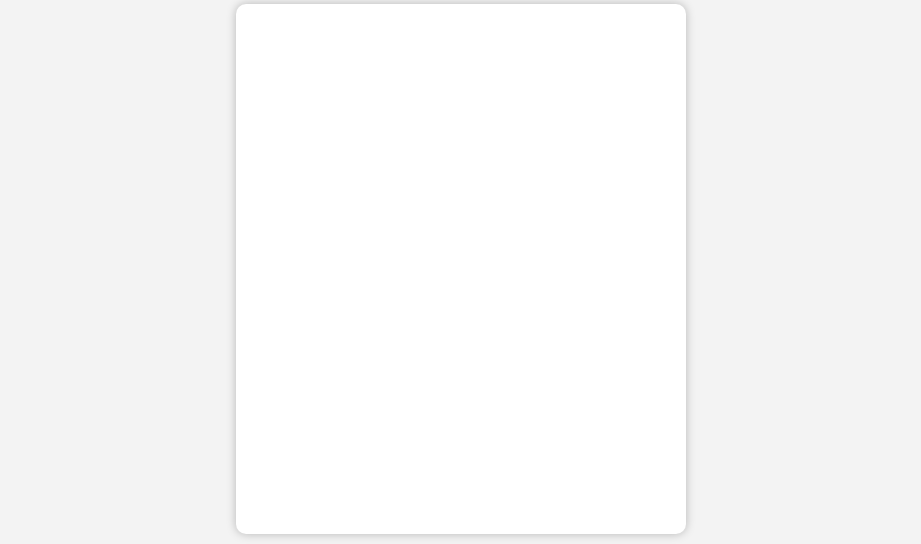
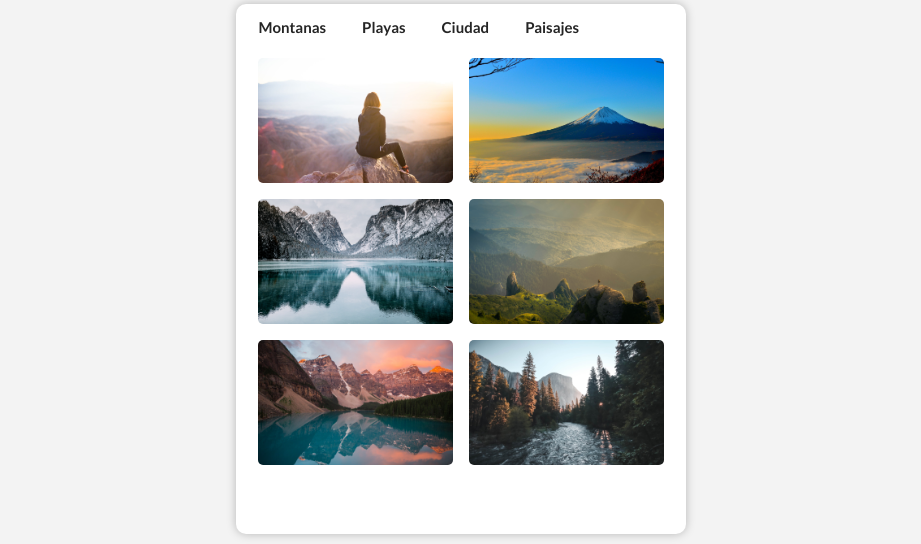
Before and after one commit to houdini-21/galeria, a plain HTML site: page Index.html in a window 1280 px wide. Shown: the part 700-1244 px from the top of the page, without its empty margins (179-1100 px from the left). Drawn offline with Linux system fonts and the light colour scheme.

Commit message:
maquetacion lista, trabajando con js

```diff
--- a/Index.html
+++ b/Index.html
@@ -8,6 +8,7 @@
       href="https://fonts.googleapis.com/css2?family=Lato:ital,wght@0,100;0,300;0,400;0,700;0,900;1,100;1,300;1,400;1,700;1,900&display=swap"
       rel="stylesheet"
     />
+
     <link rel="stylesheet" href="Styles.css" />
   </head>
   <body>
@@ -16,16 +17,16 @@
         <h1>Galeria</h1>
         <article class="galeria">
           <div class="imagen-container">
-                <div class="imagen-style imagen1"></div>
+            <div class="imagen-style montanas1"></div>
           </div>
           <div class="caja-style">
             <h3>Agregar estilos</h3>
             <div class="box-buttons">
-                    <button class="btn-style">Blur</button>
-                    <button class="btn-style">Sepia</button>
-                    <button class="btn-style">Saturacion</button>
-                    <button class="btn-style">Negativo</button>
-                    <button class="btn-style">Escala de grises</button>
+              <button class="btn-style" id="blur">Blur</button>
+              <button class="btn-style" id="sepia">Sepia</button>
+              <button class="btn-style" id="saturacion">Saturacion</button>
+              <button class="btn-style" id="negativo">Negativo</button>
+              <button class="btn-style" id="grises">Escala de grises</button>
             </div>
           </div>
         </article>
@@ -33,8 +34,25 @@
 
       <section class="container-categorias">
         <h1>Categorias</h1>
-        <article class="categorias"></article>
+        <article class="categorias">
+          <div class="box-btn-categorias">
+            <button class="btn-categorias">Montanas</button>
+            <button class="btn-categorias">Playas</button>
+            <button class="btn-categorias">Ciudad</button>
+            <button class="btn-categorias">Paisajes</button>
+          </div>
+          <div class="box-img-categorias">
+            <div class="imagenes-categorias montanas1"></div>
+            <div class="imagenes-categorias montanas2"></div>
+            <div class="imagenes-categorias montanas3"></div>
+            <div class="imagenes-categorias montanas4"></div>
+            <div class="imagenes-categorias montanas5"></div>
+            <div class="imagenes-categorias montanas6"></div>
+          </div>
+        </article>
       </section>
     </main>
+
+    <script src="./Sources/Scripts.js"></script>
   </body>
 </html>
--- a/Sources/Scripts.js
+++ b/Sources/Scripts.js
@@ -0,0 +1,25 @@
+const blur = document.getElementById("blur");
+const sepia = document.getElementById("sepia");
+const saturacion = document.getElementById("saturacion");
+const negativo = document.getElementById("negativo");
+const grises = document.getElementById("grises");
+
+blur.addEventListener("click", function (e) {
+  alert("efecto blur");
+});
+
+sepia.addEventListener("click", function (e) {
+  alert("efecto blur");
+});
+
+saturacion.addEventListener("click", function (e) {
+  alert("efecto blur");
+});
+
+negativo.addEventListener("click", function (e) {
+  alert("efecto blur");
+});
+
+grises.addEventListener("click", function (e) {
+  alert("efecto blur");
+});
--- a/Styles.css
+++ b/Styles.css
@@ -61,26 +61,55 @@ body {
   height: 390px;
 }
 
-.imagen1 {
-  background-image: url(https://pixabay.com/get/54e5dc424255a814f6d1867dda29327c173cd9e0544c704c7c2c7fd3944bc75b_1920.jpg);
+.montanas1 {
+  background-image: url(./Sources/mountain1.jpg);
   max-width: 100%;
   background-position: center;
   background-size: cover;
 }
 
-.imagen2 {
-  background-image: url(https://pixabay.com/get/52e6d4404d51a914f6d1867dda29327c173cd9e0544c704c7c2c7fd3934ec459_1920.jpg);
+.montanas2 {
+  background-image: url(./Sources/mountain2.jpg);
+  max-width: 100%;
+  background-position: center;
+  background-size: cover;
+}
+.montanas3 {
+  background-image: url(./Sources/mountain3.jpg);
+  max-width: 100%;
+  background-position: center;
+  background-size: cover;
+}
+
+.montanas4 {
+  background-image: url(./Sources/mountain4.jpg);
+  max-width: 100%;
+  background-position: center;
+  background-size: cover;
+}
+.montanas5 {
+  background-image: url(./Sources/mountain5.jpg);
+  max-width: 100%;
+  background-position: center;
+  background-size: cover;
+}
+
+.montanas6 {
+  background-image: url(./Sources/mountain6.jpg);
   max-width: 100%;
   background-position: center;
   background-size: cover;
 }
 
 /*
-.imagen-styles {
+.styles1 {
     filter: blur(3px);
 }
+.styles2 {
+  filter: grayscale(100%);
+  -webkit-filter: grayscale(100%);
+}
 ***/
-
 .caja-style h3 {
   color: #252525;
   font-size: 18px;
@@ -101,6 +130,7 @@ body {
   margin: 4px 8px;
   cursor: pointer;
   border-radius: 5px;
+  font-family: "Lato", sans-serif;
 }
 
 .btn-style:hover {
@@ -115,3 +145,71 @@ body {
 .box-buttons {
   margin-left: 5%;
 }
+
+.btn-style:focus,
+.btn-categorias-active:focus,
+.btn-categorias:focus {
+  outline: none;
+}
+
+.btn-categorias-active,
+.btn-categorias:hover {
+  background-color: #0d8bd9;
+  border: none;
+  color: white;
+  font-weight: 600;
+  padding: 10px 15px;
+  text-align: center;
+  text-decoration: none;
+  display: inline-block;
+  font-size: 15px;
+  margin: 4px 3px;
+  cursor: pointer;
+  border-top-left-radius: 5px;
+  border-top-right-radius: 5px;
+  font-family: "Lato", sans-serif;
+}
+
+.btn-categorias {
+  background-color: #ffffff;
+  border: none;
+  color: #252525;
+  font-weight: 600;
+  padding: 10px 15px;
+  text-align: center;
+  text-decoration: none;
+  display: inline-block;
+  font-size: 15px;
+  margin: 4px 3px;
+  cursor: pointer;
+  font-family: "Lato", sans-serif;
+}
+
+.box-btn-categorias {
+  display: flex;
+  flex-direction: row;
+  flex-wrap: wrap;
+  justify-content: flex-start;
+  align-items: center;
+  margin-left: 1%;
+}
+
+.box-img-categorias {
+  display: flex;
+  flex-direction: row;
+  flex-wrap: wrap;
+  justify-content: center;
+  align-content: flex-start;
+}
+
+.imagenes-categorias {
+  width: 195px;
+  height: 125px;
+  margin: 8px;
+  border-radius: 5px;
+}
+
+.imagen-active {
+  border: 2px solid #0d8bd9;
+  border-radius: 5px;
+}
```
Also changed, not shown: Sources/mountain1.jpg (added), Sources/mountain2.jpg (added), Sources/mountain3.jpg (added), Sources/mountain4.jpg (added), Sources/mountain5.jpg (added), Sources/mountain6.jpg (added). Lines whose indentation alone changed are shown as unchanged.
